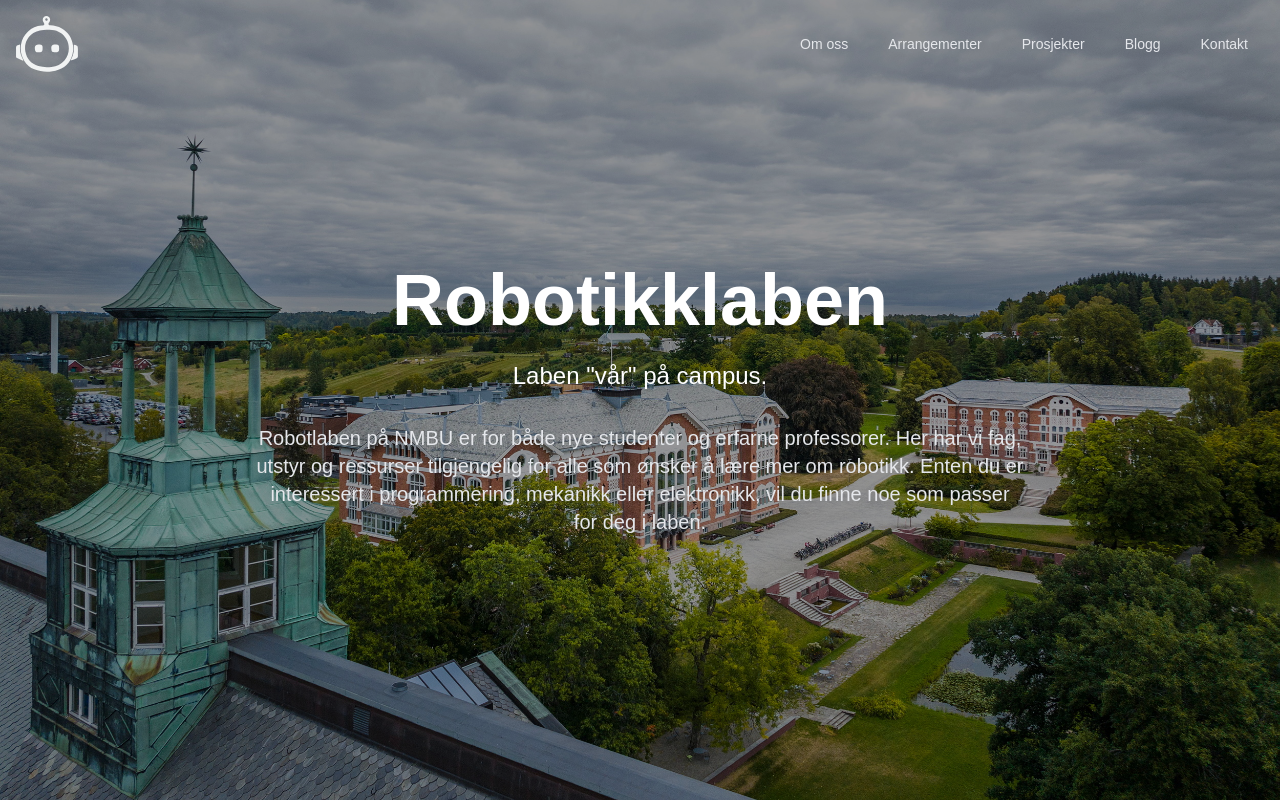
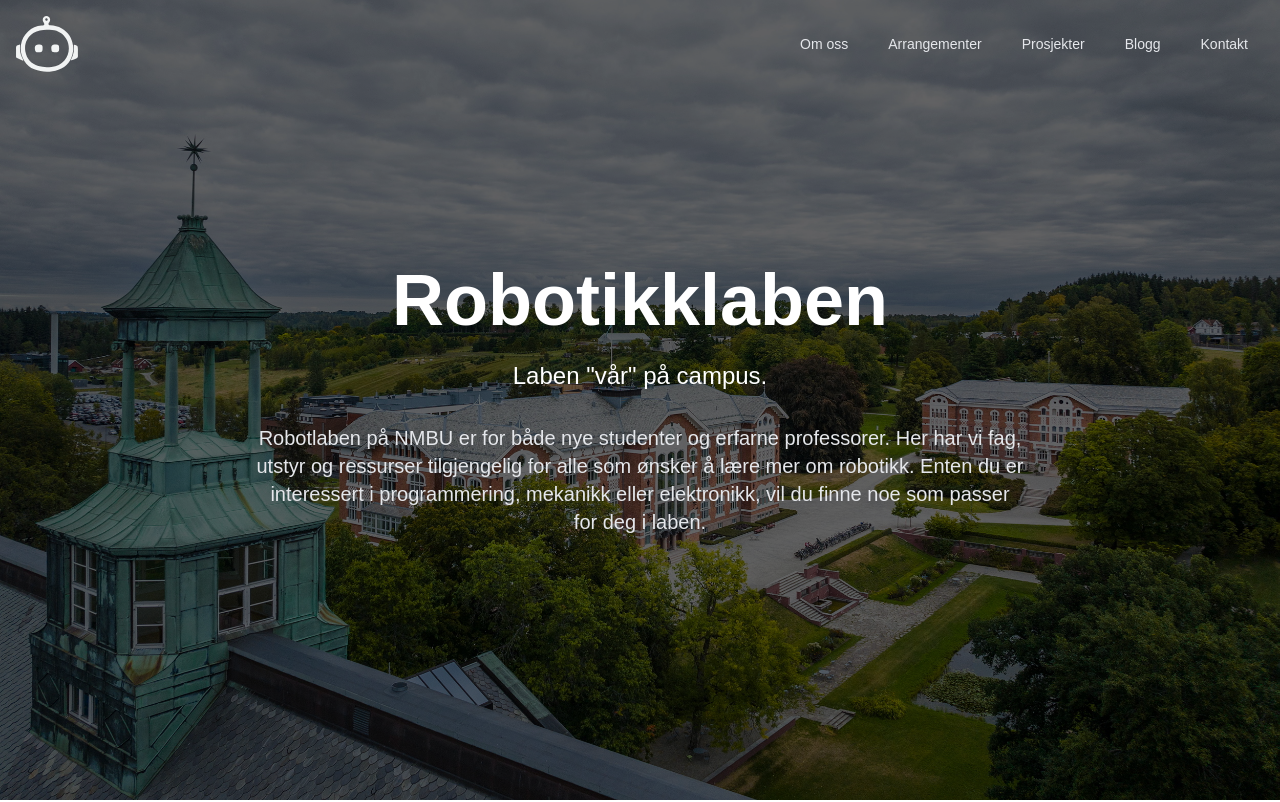
Before and after one commit to joasmund/robotnik-side, a Next.js app in the folder robotnik-page/: page /utstyr in a window 1280 px wide. Shown: the top 802 px of the page. Built offline with nearby package versions, Linux system fonts and the light colour scheme.

Commit message:
minor changes

```diff
--- a/robotnik-page/app/utstyr/page.tsx
+++ b/robotnik-page/app/utstyr/page.tsx
@@ -94,7 +94,7 @@
               priority
             />
             {/* Dark overlay for text readability */}
-            <div className="absolute inset-0 bg-black/40"></div>
+            <div className="absolute inset-0 bg-black/60"></div>
           </div>
 
           {/* Content */}
```
